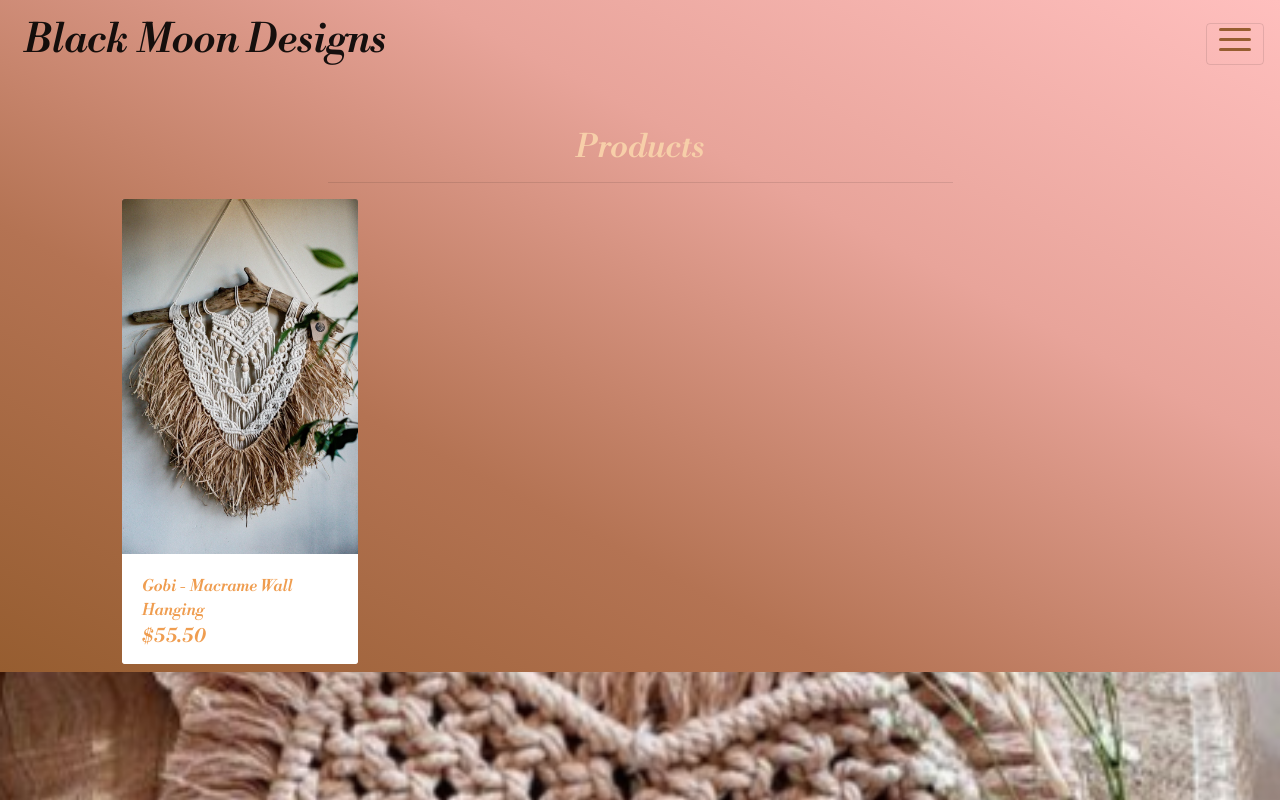
After one commit to totalnoMartina/black-moon-designs, a Django app: page /macrames/ in a window 1280 px wide. The commit adds this page. Run offline with Django 3.2, Linux system fonts and the light colour scheme; data comes from the database, SQL or seed files in the repository; both versions use the stored data as it was after the commit; some libraries are stand-ins or nearby versions.

Commit message:
Add produuct to macrames.html and category

```diff
--- a/blackmoondesign/settings.py
+++ b/blackmoondesign/settings.py
@@ -66,7 +66,7 @@ TEMPLATES = [
     {
         'BACKEND': 'django.template.backends.django.DjangoTemplates',
         'DIRS': [
-            os.path.join(BASE_DIR, 'templates'),
+            os.path.join(BASE_DIR, 'templates/'),
             os.path.join(BASE_DIR, 'templates', 'allauth'),
         ],
         'APP_DIRS': True,
--- a/blackmoondesign/urls.py
+++ b/blackmoondesign/urls.py
@@ -23,5 +23,5 @@ urlpatterns = [
     path('admin/', admin.site.urls),
     path('accounts/', include('allauth.urls')),
     path('', include('mainapp.urls')),
-
+    path('macrames/', include('macrames.urls')),
 ] + static(settings.MEDIA_URL, document_root=settings.MEDIA_ROOT)
--- a/macrames/models.py
+++ b/macrames/models.py
@@ -4,6 +4,10 @@ from datetime import datetime
 
 class Category(models.Model):
     """ A category of the products with a user-friendly name """
+
+    class Meta:
+        verbose_name_plural = 'Categories'
+
     name = models.CharField(max_length=250)
     friendly_name = models.CharField(max_length=254, null=True, blank=True)
 
--- /dev/null
+++ b/macrames/templates/macrames/macrames.html
@@ -0,0 +1,74 @@
+{% extends "base.html" %}
+{% load static %}
+
+{% block page_header %}
+<div class="container header-container">
+    <div class="row">
+        <div class="col"></div>
+    </div>
+</div>
+{% endblock %}
+
+{% block content %}
+<div class="overlay"></div>
+<div class="container-fluid">
+    <div class="row">
+        <div class="col text-center mt-3">
+            <h2 class="logo-font">Products</h2>
+            <hr class="w-50 mb-1">
+        </div>
+    </div>
+    <div class="row">
+        <div class="product-container col-10 offset-1">
+            <div class="row mt-1 mb-2"></div>
+            <div class="row mb-2">
+                {% for product in products %}
+                <div class="col-sm-6 col-md-6 col-lg-4 col-xl-3">
+                    <div class="card h-100 border-0">
+                        {% if product.image %}
+                        <a href="#">
+                            <img class="card-img-top img-fluid" src="{{ product.image.url }}" alt="{{ product.name }}">
+                        </a>
+                        {% else %}
+                        <a href="{% url 'product_detail' product.id %}">
+                            <img class="card-img-top img-fluid" src="{{ MEDIA_URL }}noimage.png" alt="{{ product.name }}">
+                        </a>
+                        {% endif %}
+                        <div class="card-body pb-0">
+                            <p class="mb-0">{{ product.name }}</p>
+                        </div>
+                        <div class="card-footer bg-white pt-0 border-0 text-left">
+                            <div class="row">
+                                <div class="col">
+                                    <p class="lead mb-0 text-left font-weight-bold">${{ product.price }}</p>
+                                </div>
+                            </div>
+                        </div>
+                    </div>
+                </div>
+                {% if forloop.counter|divisibleby:1 %}
+                <div class="col-12 d-sm-none mb-5">
+                    <hr>
+                </div>
+                {% endif %}
+                {% if forloop.counter|divisibleby:2 %}
+                <div class="col-12 d-none d-sm-block d-md-block d-lg-none mb-5">
+                    <hr>
+                </div>
+                {% endif %}
+                {% if forloop.counter|divisibleby:3 %}
+                <div class="col-12 d-none d-lg-block d-xl-none mb-5">
+                    <hr>
+                </div>
+                {% endif %}
+                {% if forloop.counter|divisibleby:4 %}
+                <div class="col-12 d-none d-xl-block mb-5">
+                    <hr>
+                </div>
+                {% endif %}
+                {% endfor %}
+            </div>
+        </div>
+    </div>
+</div>
+{% endblock %}
--- a/macrames/urls.py
+++ b/macrames/urls.py
@@ -1,8 +1,7 @@
-
 from django.urls import path
 from . import views
 
 urlpatterns = [
-    path('', views.all_products, name='products'),
-    path('<product_id>', views.product_detail, name='product_detail'),
+    path('', views.all_products, name='macrames'),
+    # path('<product_id>', views.product_detail, name='product_detail'),
 ]
--- a/macrames/views.py
+++ b/macrames/views.py
@@ -1,3 +1,15 @@
 from django.shortcuts import render
+from .models import Product
 
-# Create your views here.
+
+def all_products(request):
+    """ A view to show all products, including sorting and search queries """
+
+    products = Product.objects.all()
+    template = 'macrames/macrames.html'
+
+    context = {
+        'products': products,
+    }
+
+    return render(request, template, context)
--- a/static/css/base.css
+++ b/static/css/base.css
@@ -18,8 +18,12 @@ body {
     background: -o-linear-gradient(to top right, #965d30, #b47353, #e8a49a, #ffbfbe) no-repeat;
     background-size: cover;
     font-family: 'Libre Bodoni', serif;
-    color: #FFE9CF;
+    color: #f7cfa9;
 
+}
+
+p {
+    color: #ef9d50;
 }
 
 /* Icon 1 */
--- a/templates/base.html
+++ b/templates/base.html
@@ -45,7 +45,7 @@
         <nav class="navbar navbar-light lighten-4 mb-4 rounded">
 
             <!-- Navbar brand -->
-            <a class="navbar-brand p-2 rounded bg-transparent" href="#">
+            <a class="navbar-brand p-2 rounded bg-transparent" href="{% url 'home' %}">
                 <h1>Black Moon Designs</h1>
             </a>
 
@@ -60,7 +60,7 @@
                 <!-- Links -->
                 <ul class="navbar-nav mx-auto">
                     <li class="nav-item">
-                        <a href="#" class="rounded p-1">Macrame Selection</a>
+                        <a href="{% url 'macrames' %}" class="rounded p-1">Macrame Selection</a>
                     </li>
                     {% if request.user.is_authenticated %}
                     {% if request.user.is_superuser %}
```
Also changed, not shown: macrames/admin.py (+18 -2 lines), db.sqlite3, media/macrame2.webp (added).
